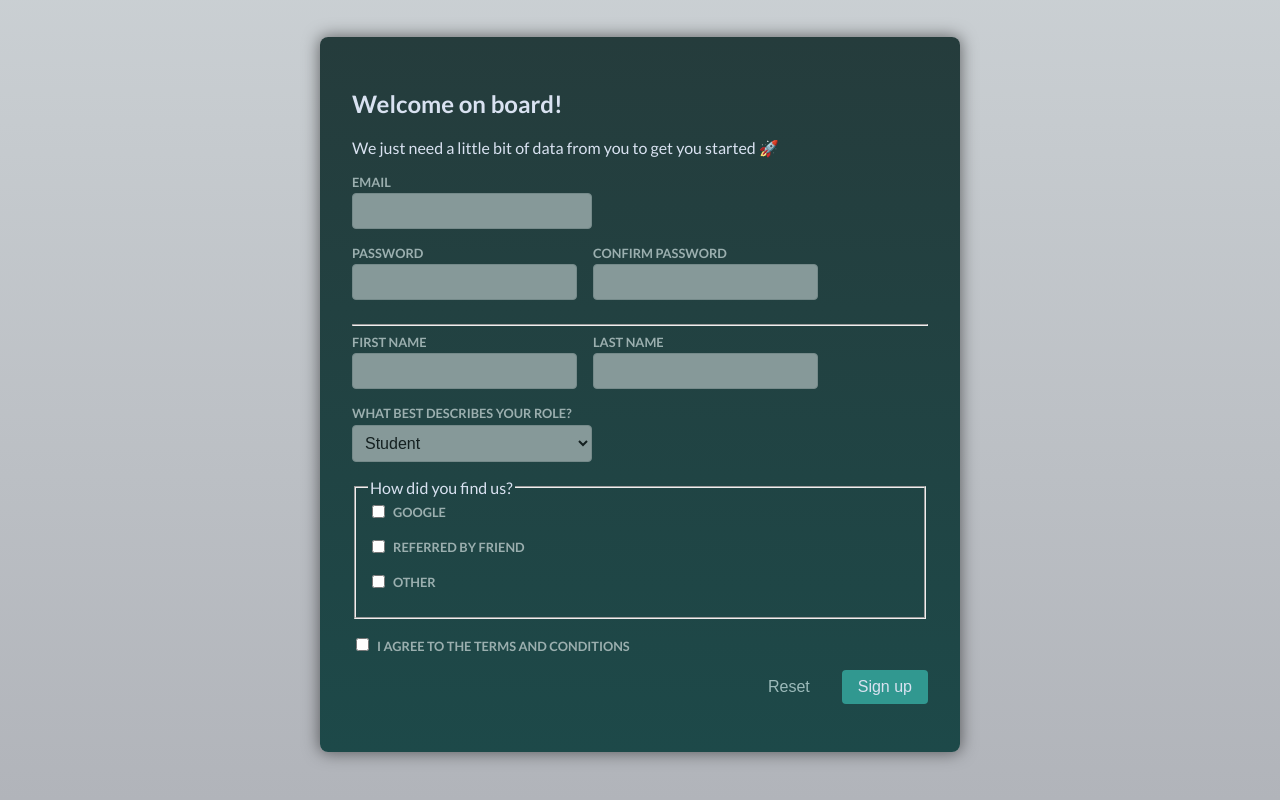
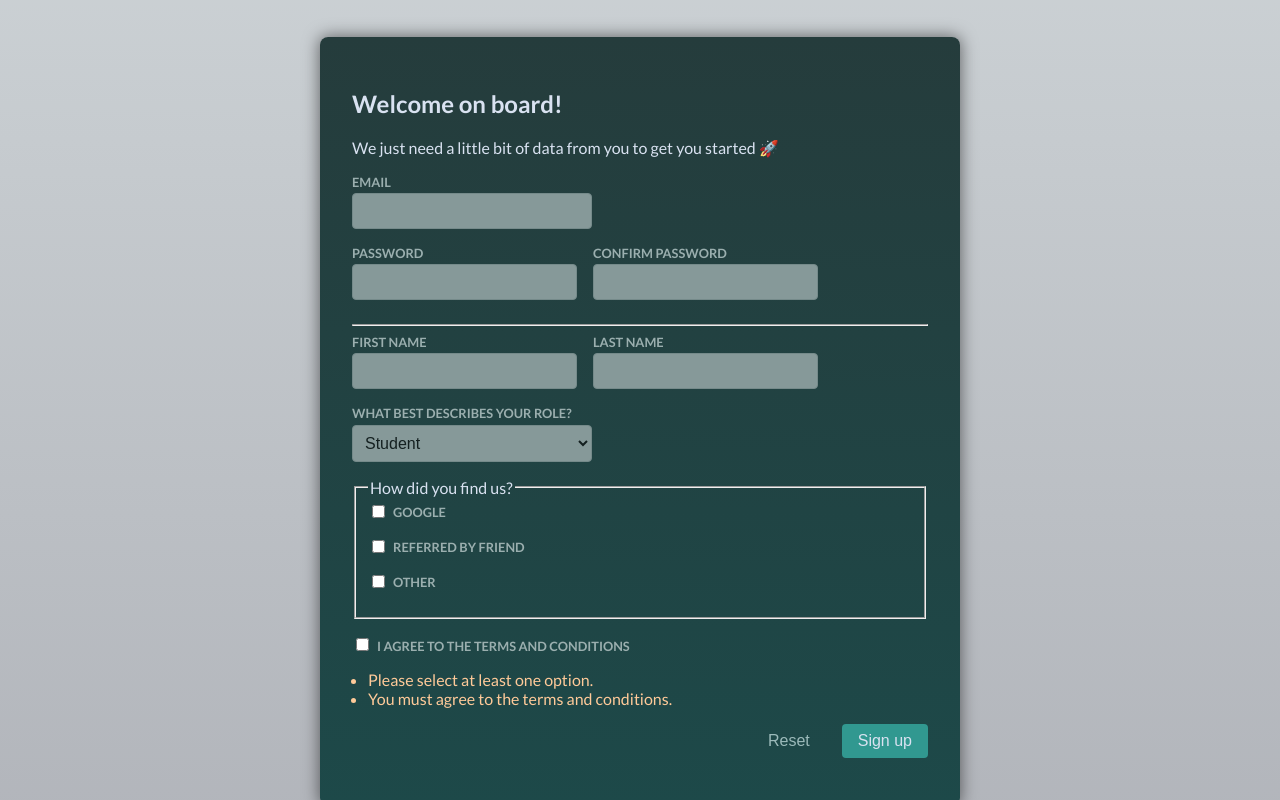
Before and after one commit to WodaMineralna/S18-Handling-Forms-via-Form-Actions, a React (Vite) app: page / in a window 1280 px wide. Both pictures are taken after typing "name@example.com", "Sample123", "Sample123", "Sample", "Sample" into the empty fields and a click on the button "Sign up". Shown: the part 202-1002 px from the top of the page. Built offline with nearby package versions, Linux system fonts and the light colour scheme.

Commit message:
Managing form-dependent state with useActionState()

```diff
--- a/src/components/Signup.jsx
+++ b/src/components/Signup.jsx
@@ -1,3 +1,5 @@
+import { useActionState } from "react";
+
 import {
   isEmail,
   isNotEmpty,
@@ -18,7 +20,7 @@
 };
 
 export default function Signup() {
-  function signupAction(formData) {
+  function signupAction(prevFormState, formData) {
     const email = formData.get("email");
     const password = formData.get("password");
     const confirmPassword = formData.get("confirm-password");
@@ -42,10 +44,20 @@
     if (!terms) errors.push(ERROR_MESSAGES.terms);
 
     console.log(errors); // testing
+
+    if (errors.length > 0) {
+      return { errors };
+    }
+
+    return { errors: null };
   }
 
+  const [formState, formAction, pending] = useActionState(signupAction, {
+    errors: null,
+  });
+
   return (
-    <form action={signupAction}>
+    <form action={formAction}>
       <h2>Welcome on board!</h2>
       <p>We just need a little bit of data from you to get you started 🚀</p>
 
@@ -130,6 +142,14 @@
         </label>
       </div>
 
+      {formState.errors && (
+        <ul className="error">
+          {formState.errors.map((error) => (
+            <li key={error}>{error}</li>
+          ))}
+        </ul>
+      )}
+
       <p className="form-actions">
         <button type="reset" className="button button-flat">
           Reset
```
